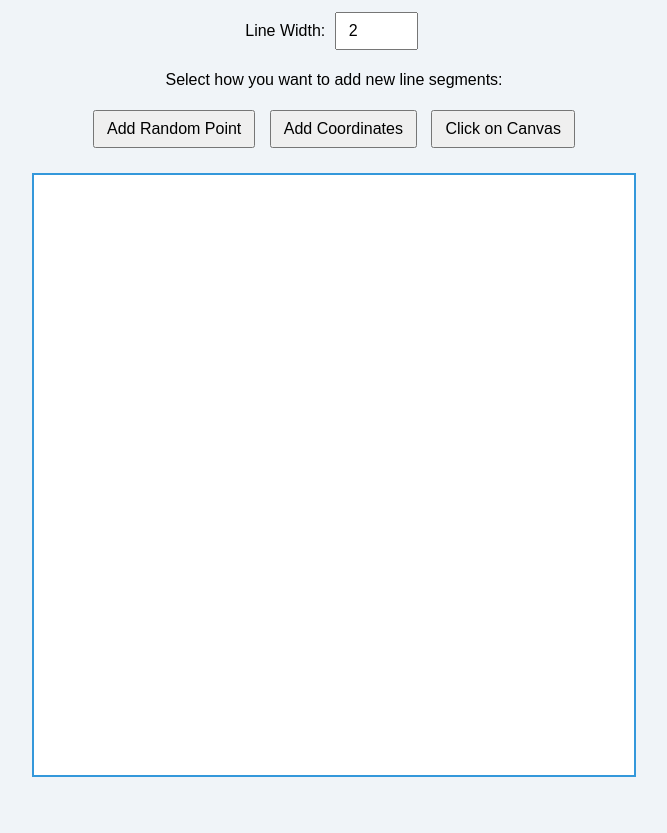
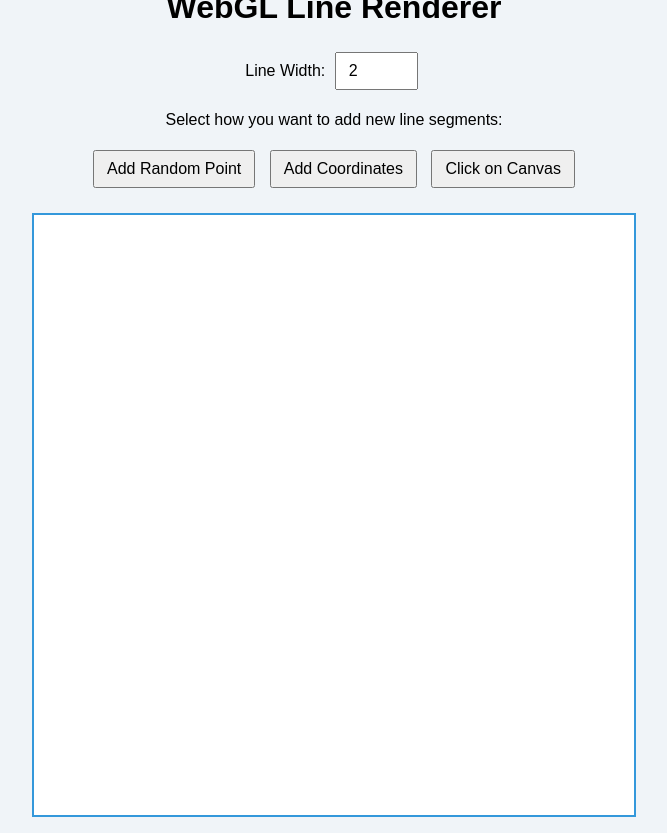
Before and after one commit to estamos/WebGL-Line-Renderer, a plain HTML site: page index.html in a window 1280 px wide. Shown: the whole page, without its empty margins (306-973 px from the left). Before the commit the page ends 800 px from the top, so only its background shows below. Drawn offline with Linux system fonts and the light colour scheme.

Commit message:
Minor add h1 title

```diff
--- a/index.html
+++ b/index.html
@@ -52,6 +52,7 @@
 </head>
 <body>
     <div class="container">
+        <h1>WebGL Line Renderer</h1>
         <div class="controls">
             <label for="lineWidth">Line Width:</label>
             <input type="number" id="lineWidth" min="1" max="10" value="2">
```
